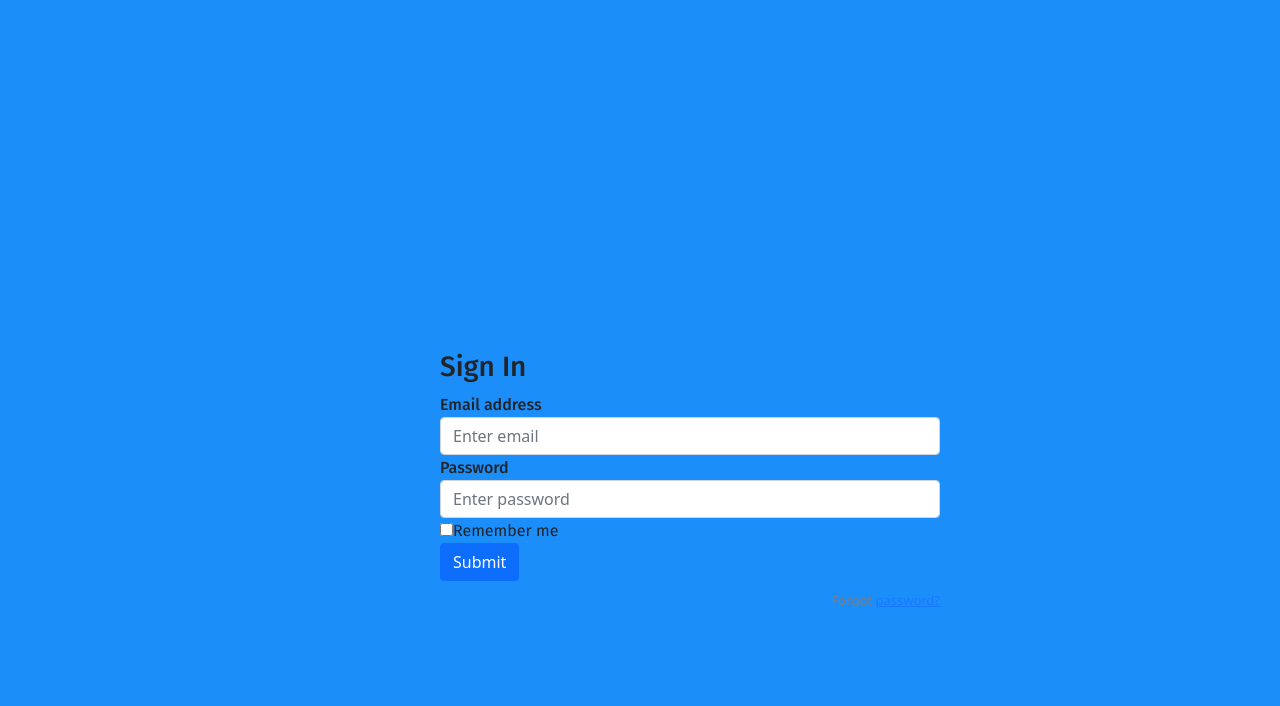
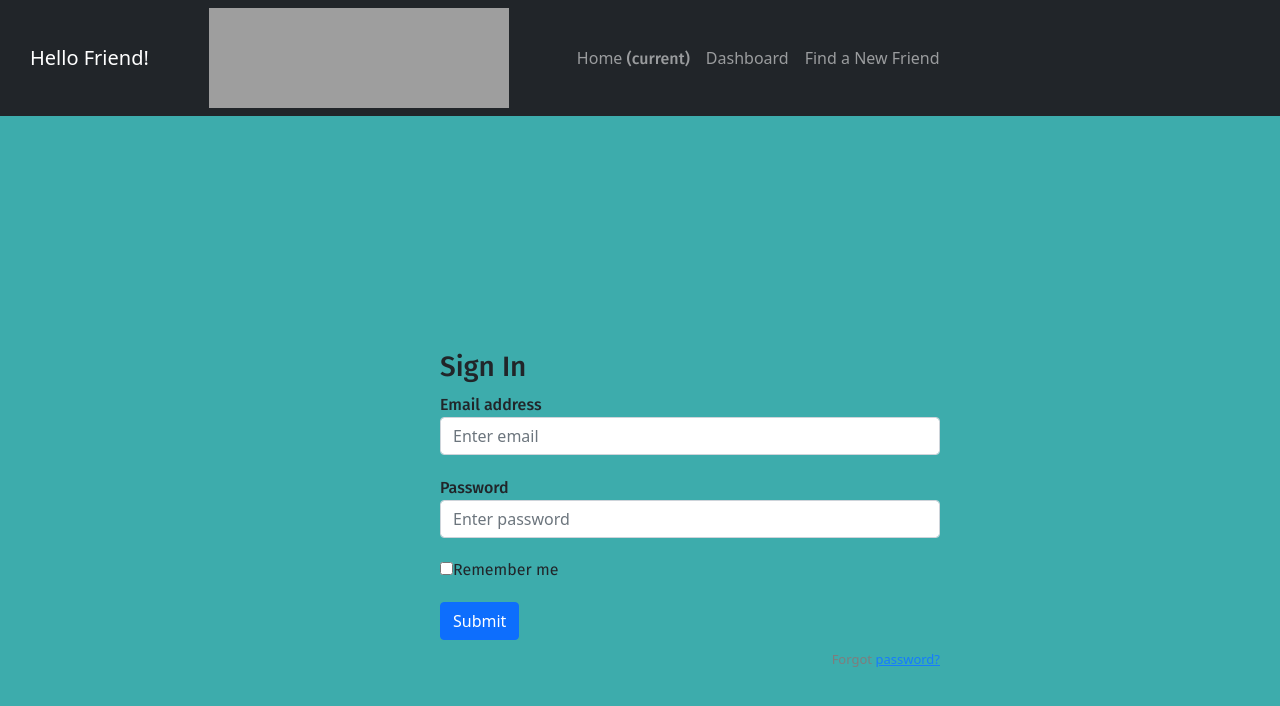
Before and after one commit to akshitaanand/hack_utd_woosh, a React (Create React App) app: page / in a window 1280 px wide. Shown: the top 706 px of the page. Built offline with nearby package versions, Linux system fonts and the light colour scheme; grey boxes are pictures that could not be loaded.

Commit message:
home and header

```diff
--- a/src/App.css
+++ b/src/App.css
@@ -44,5 +44,5 @@
   margin-top: -50px;
   margin-left: -200px;
   width: 500px;
-  background-color: #1C8EF9;
+  background-color: #3dacac;
 }
--- a/src/App.js
+++ b/src/App.js
@@ -1,16 +1,40 @@
-import "bootstrap/dist/css/bootstrap.min.css";
 import './App.css';
+import '../node_modules/bootstrap/dist/css/bootstrap.min.css';
 import {BrowserRouter as Router, Route, Link} from "react-router-dom";
-import Login from "./components/login";
+import Login from "./components/login"
+import logo from "./utd.jpeg"
+import Dashboard from './components/dashboard';
+
 
 
 function App() {
   return (
+
     <Router>
+ <nav class="navbar navbar-expand-lg navbar-dark bg-dark">
+  <a class="navbar-brand" style = {{margin: 30}} href="#">Hello Friend!</a>
+  <img src={logo} width="300" height="100" alt="UTD" style = {{marginRight: 60, marginLeft: 30}}/>
+  <button class="navbar-toggler" type="button" data-toggle="collapse" data-target="#navbarText" aria-controls="navbarText" aria-expanded="false" aria-label="Toggle navigation">
+    <span class="navbar-toggler-icon"></span>
+  </button>
+  <div class="collapse navbar-collapse" id="navbarText">
+    <ul class="navbar-nav mr-auto">
+      <li class="nav-item active">
+        <a class="nav-link" href="#">Home <span class="sr-only">(current)</span></a>
+      </li>
+      <li class="nav-item">
+        <a class="nav-link" href="#">Dashboard</a>
+      </li>
+      <li class="nav-item">
+        <a class="nav-link" href="#">Find a New Friend</a>
+      </li>
+    </ul>
 
+  </div>
+</nav>
 
       <Route path = "/" exact component = {Login} />
-
+      <Route path = "/dashboard" exact component = {Dashboard} />
     </Router>
 
   );
--- a/src/components/login.js
+++ b/src/components/login.js
@@ -1,6 +1,32 @@
 import React, { Component } from "react";
 
 export default class Login extends Component {
+    constructor(props){
+        super(props);
+
+        this.onChangeUser = this.onChangeUser.bind(this);
+        this.onChangePass = this.onChangePass.bind(this);
+        this.onSubmit = this.onSubmit.bind(this);
+
+        this.state = {
+            username: "",
+            password: "",
+        }
+    }
+
+    onChangeUser(e){
+        this.setState({username: e.target.value});
+    }
+    onChangePass(e){
+        this.setState({password: e.target.value});
+    }
+
+    onSubmit(e){
+        e.preventDefault();
+        if(this.state.username === "aa407" && this.state.password === "password"){
+            this.props.history.push('/dashboard');
+        }
+    }
     render() {
         return (
             <div className = "form-box">
@@ -9,22 +35,22 @@ export default class Login extends Component {
 
                 <div className="form-group">
                     <label>Email address</label>
-                    <input type="email" className="form-control" placeholder="Enter email" />
+                    <input type="text" className="form-control" placeholder="Enter email" value = {this.state.username} onChange = {this.onChangeUser}/>
                 </div>
 
-                <div className="form-group">
+                <div className="form-group" style = {{marginTop: 20}}>
                     <label>Password</label>
-                    <input type="password" className="form-control" placeholder="Enter password" />
+                    <input type="password" className="form-control" placeholder="Enter password" value = {this.state.password} onChange = {this.onChangePass}/>
                 </div>
 
                 <div className="form-group">
                     <div className="custom-control custom-checkbox">
                         <input type="checkbox" className="custom-control-input" id="customCheck1" />
-                        <label className="custom-control-label" htmlFor="customCheck1">Remember me</label>
+                        <label  style = {{marginTop: 20, marginBottom: 20}} className="custom-control-label" htmlFor="customCheck1">Remember me</label>
                     </div>
                 </div>
 
-                <button type="submit" className="btn btn-primary btn-block">Submit</button>
+                <button type="submit" className="btn btn-primary btn-block" onClick = {this.onSubmit}>Submit</button>
                 <p className="forgot-password text-right">
                     Forgot <a href="#">password?</a>
                 </p>
--- a/src/index.css
+++ b/src/index.css
@@ -4,7 +4,7 @@
   box-sizing: border-box;
 }
 body {
-  background: #1C8EF9 !important;
+  background: #3dacac !important;
   min-height: 100vh;
   display: flex;
   font-weight: 400;
```
